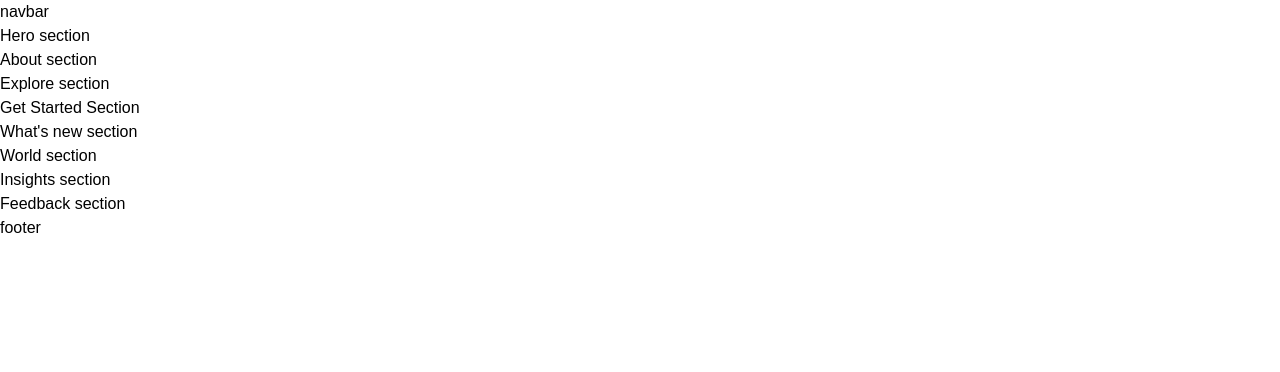
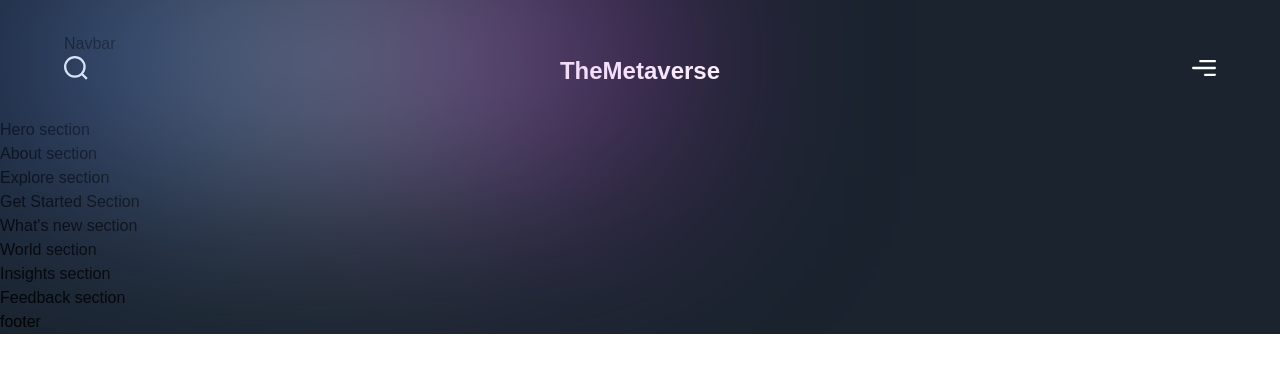
Before and after one commit to mffonua/Modern-Website, a Next.js app: page / in a window 1280 px wide. Shown: the top 372 px of the page. Built offline with nearby package versions, Linux system fonts and the light colour scheme; a web font is replaced by a local one.

Commit message:
navbar done

```diff
--- a/app/page.js
+++ b/app/page.js
@@ -2,7 +2,7 @@
 import { About, Explore, Feedback, GetStarted, Hero, Insights, WhatsNew, World } from '../sections';
 
 const Page = () => (
-  <div>
+  <div className="bg-primary-black overflow-hidden">
     <Navbar />
     <Hero />
     <About />
--- a/components/Navbar.jsx
+++ b/components/Navbar.jsx
@@ -1,9 +1,34 @@
-'use client';
+'use client'; //no longer have to write const serverside props..
+
+import { motion } from 'framer-motion';
+
+import styles from '../styles';
+import { navVariants } from '../utils/motion';
 
 const Navbar = () => (
-  <nav>
-    navbar
-  </nav>
+  <motion.nav
+    variants={navVariants}
+    initial="hidden"
+    whileInView="show"
+    className={`${styles.xPaddings} py-8 relative`}
+    >
+      Navbar
+      <div className="absolute w-[50%] inset-0 gradient-01" />
+      <div className={`${styles.innerWidth} mx-auto flex justify-between gap-8`}>
+        <img
+        src='/search.svg'
+        alt='search'
+        className='w-[24px] h-[24px] object-contain'/>
+
+         <h2 className='font-extrabold text-[24px] leading-[30px] text-white'>
+TheMetaverse
+      </h2>
+      <img src='/menu.svg'
+      alt='menu'
+      className='w-[24px] h-[24px] object-contain'/>
+      </div>
+
+  </motion.nav>
 );
 
 export default Navbar;
```
Also changed, not shown: app/layout.js (line endings or trailing spaces), 1 other file (tests, documents, lock files or other folders).
